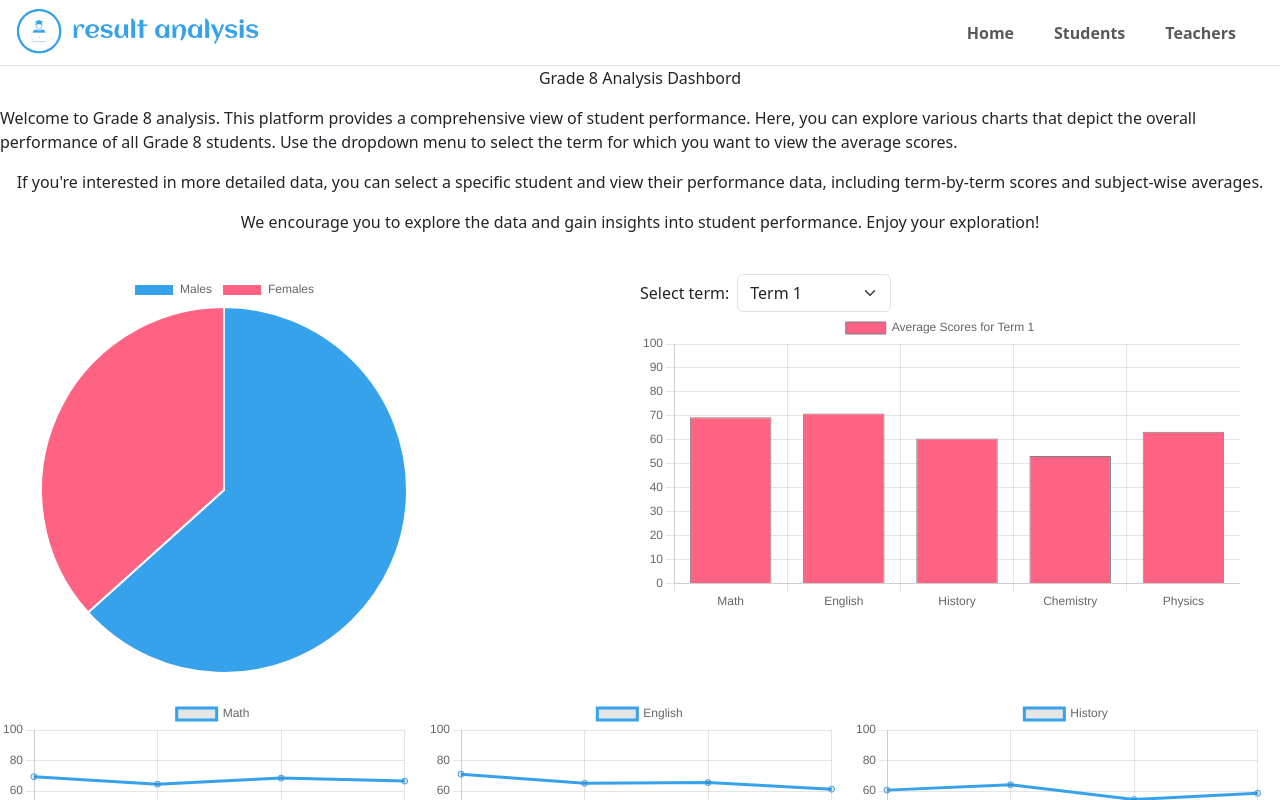
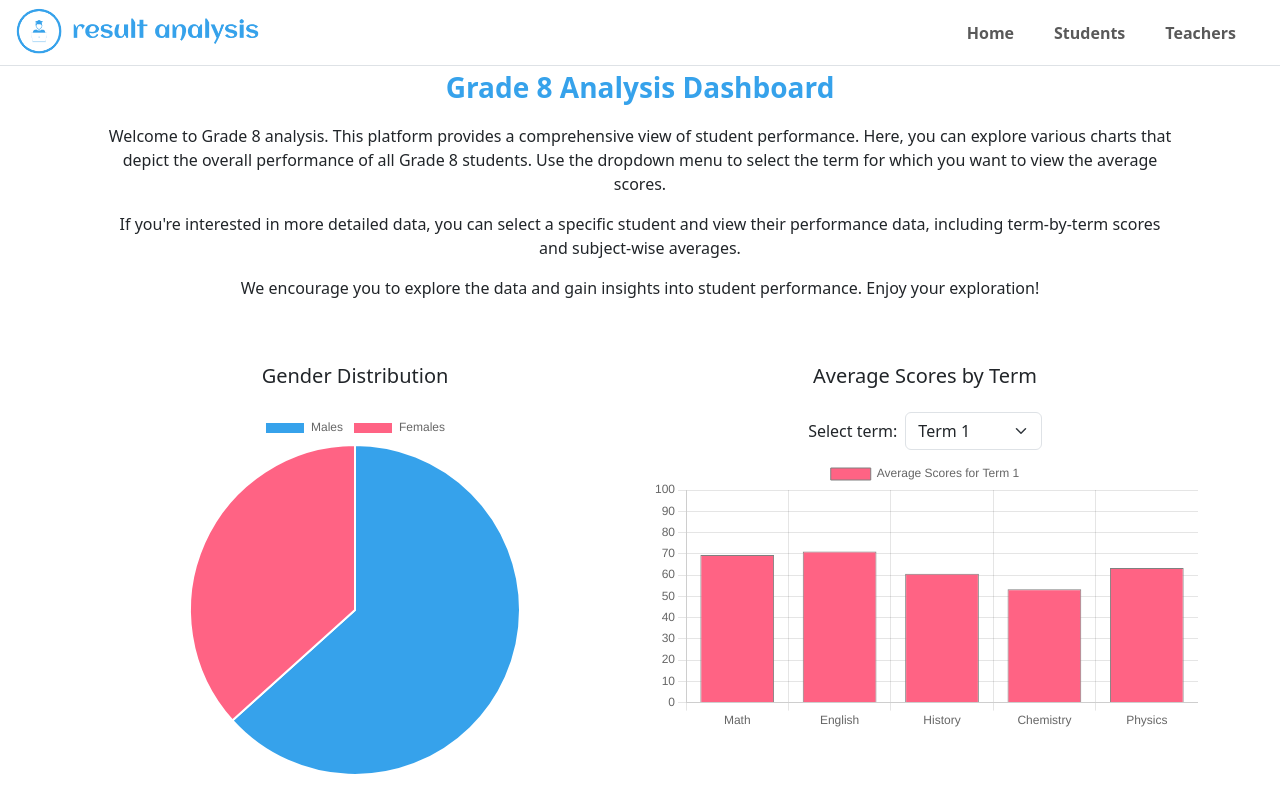
Before and after one commit to fraciah/result-analysis, a React (Vite) app: page / in a window 1280 px wide. Shown: the top 800 px of the page. Built offline with nearby package versions, Linux system fonts and the light colour scheme.

Commit message:
Update Home page layout

```diff
--- a/src/page/Home.jsx
+++ b/src/page/Home.jsx
@@ -5,6 +5,7 @@ import { useState } from "react";
 import { genderData } from "../utils/Visuals/StudentsPieChart";
 import { term1AvgData, term2AvgData, term3AvgData, term4AvgData, options } from "../utils/Visuals/StudentsBarChart";
 import { subjects, getLineChartData, lineChartOptions }from "../utils/Visuals/StudentsLineChart";
+import "./page.css";
 
 ChartJS.register(ArcElement, Tooltip, Legend);
 ChartJS.register(BarElement, CategoryScale, LinearScale, Tooltip, Legend);
@@ -25,8 +26,9 @@ const Home = () => {
   }
 
   return (
-    <div className="d-flex flex-column align-items-center">
-      <p>Grade 8 Analysis Dashbord</p>
+    <div className="container">
+      <p className="fw-bold blue fs-3 text-center">Grade 8 Analysis Dashboard</p>
+      <div className="text-center px-4">
         <p>
           Welcome to Grade 8 analysis. This platform provides a comprehensive view of student performance. Here, you can explore various charts that depict the overall performance of all Grade 8 students. Use the dropdown menu to select the term for which you want to view the average scores.
         </p>
@@ -36,13 +38,19 @@ const Home = () => {
         <p>
           We encourage you to explore the data and gain insights into student performance. Enjoy your exploration!
         </p>
-      <div>
-        <div className="d-flex justify-content-between p-4">
-          <div className="col-6" style={{ maxWidth: '400px', maxHeight: '400px' }}>
+      </div>
+      <div className="d-flex flex-column gap-5">
+        <div className="row my-5">
+          <div className="col-lg-6 col-md-12 chart-container">
+            <h5 className="text-center mb-4">Gender Distribution</h5>
+            <div className="col-12 col-md-10 col-lg-8 mx-auto">
             <Pie data={genderData} />
           </div>
-          <div className="col-6">
-            <div className="d-flex align-items-center">
+          </div>
+          <div className="col-lg-6 col-md-12">
+            <div className="align-items-center">
+              <h5 className="text-center mb-4">Average Scores by Term</h5>
+              <div className="d-flex align-items-center justify-content-center mb-2">
                 <label className="me-2">Select term:</label>
                 <select value={selectedTerm} className="form-select w-25" onChange={handleTermChange}>
                   <option value={1}>Term 1</option>
@@ -51,16 +59,19 @@ const Home = () => {
                   <option value={4}>Term 4</option>
                 </select>
               </div>
-            <div style={{ maxWidth: '600px', maxHeight: '300px' }}>
+            </div>
+            <div className="chart-container">
               <Bar data={termData[selectedTerm]} options={options}></Bar>
             </div>
           </div>
         </div>
 
-        <div className="d-flex flex-wrap">
+        <div>
+          <h5 className="text-center mb-4">Subject Score Progression Over Terms</h5>
+          <div className="row">
             {subjects.map(subject => {
               return (
-              <div key={subject} className="col-md-6 col-lg-4">
+                  <div key={subject} className="col-lg-4 col-md-6 col-sm-12 mb-4">
                     <Line key={subject} data={getLineChartData(subject)} options={lineChartOptions} />
                   </div>
                 );
@@ -68,6 +79,7 @@ const Home = () => {
           </div>
         </div>
       </div>
+    </div>
   )
 }
 
--- /dev/null
+++ b/src/page/page.css
@@ -0,0 +1,34 @@
+.blue {
+    color: #36A2EB;
+}
+
+.pink {
+    color: #FF6384;
+}
+
+.chart-container {
+    display: flex;
+    flex-direction: column;
+    /* justify-content: center; */
+    align-items: center;
+    width: 100%;
+    height: auto;
+}
+
+@media (max-width: 576px) {
+.chart-container {
+    max-height: 200px;
+}
+}
+
+@media (min-width: 576px) {
+    .chart-container {
+        max-height: 300px;
+    }
+}
+
+@media (min-width: 992px) {
+    .chart-container {
+        max-height: 400px;
+    }
+}
```
Lines whose indentation alone changed are shown as unchanged.
